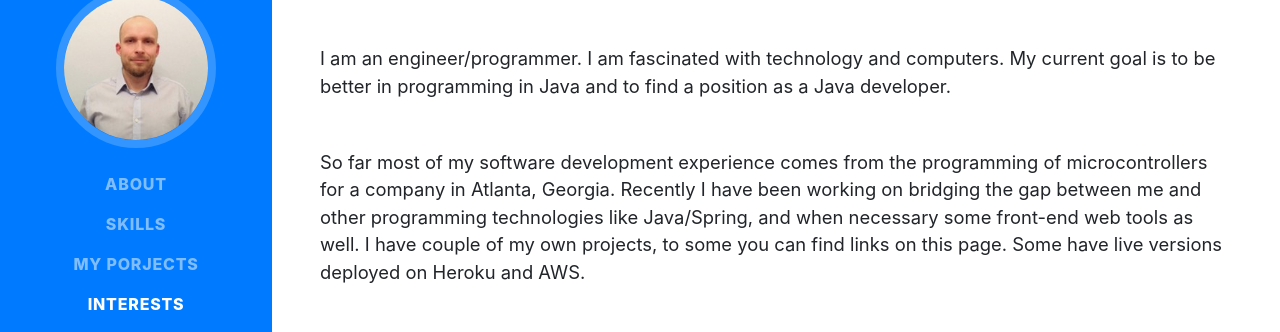
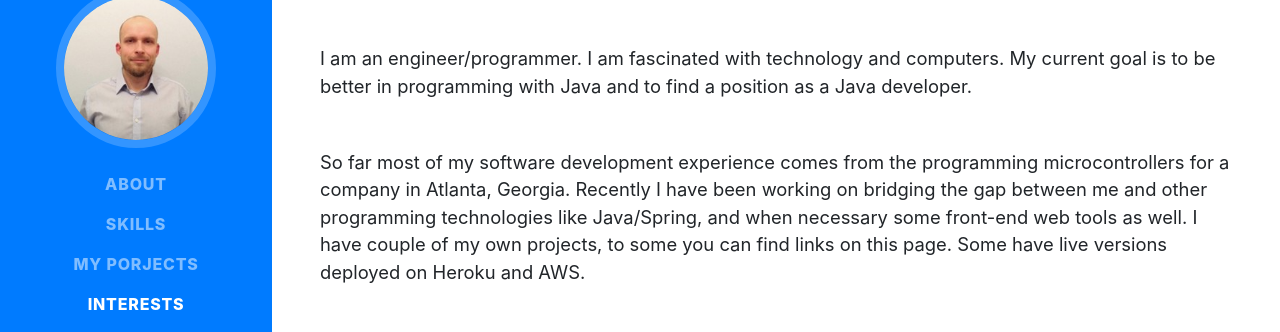
Before and after one commit to Kri2/kri2.github.io, a website with bundled scripts: page index.html in a window 1280 px wide. Shown: the part 248-580 px from the top of the page. Built offline with nearby package versions, Linux system fonts and the light colour scheme; a web font is replaced by a local one.

Commit message:
edited some text

```diff
--- a/index.html
+++ b/index.html
@@ -61,11 +61,11 @@
             <span class="text-primary">Turlej</span>
           </h1>
           <div class="subheading mb-5"> Kraków, Poland ·
-            <a href="mailto:name@email.com">krzysztof.turlej@gmail.com</a>
+            <a href="mailto:krzysztof.turlej@gmail.com">krzysztof.turlej@gmail.com</a>
           </div>
-          <p class="lead mb-5">I am an engineer/programmer. I am fascinated with technology and computers. My current goal is to be better in programming in Java and to find a position as a Java developer.
+          <p class="lead mb-5">I am an engineer/programmer. I am fascinated with technology and computers. My current goal is to be better in programming with Java and to find a position as a Java developer.
               </p>
-            <p class="lead mb-5">So far most of my software development experience comes from the programming of microcontrollers for a company in Atlanta, Georgia. Recently I have been working on bridging the gap between me and other programming technologies like Java/Spring, and when necessary some front-end web tools as well. I have couple of my own projects, to some you can find links on this page. Some have live versions deployed on Heroku and AWS. </p>
+            <p class="lead mb-5">So far most of my software development experience comes from the programming microcontrollers for a company in Atlanta, Georgia. Recently I have been working on bridging the gap between me and other programming technologies like Java/Spring, and when necessary some front-end web tools as well. I have couple of my own projects, to some you can find links on this page. Some have live versions deployed on Heroku and AWS. </p>
           <div class="social-icons">
             <a href="https://www.linkedin.com/in/krzysztof-turlej">
               <i class="fab fa-linkedin-in"></i>
```
